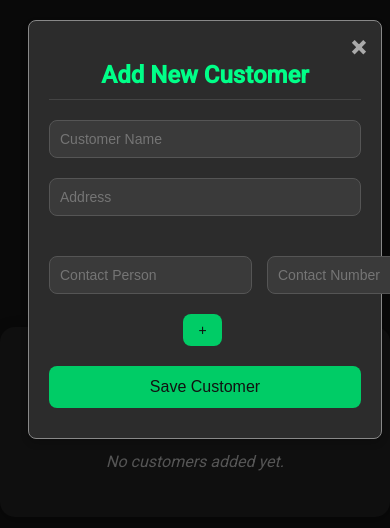
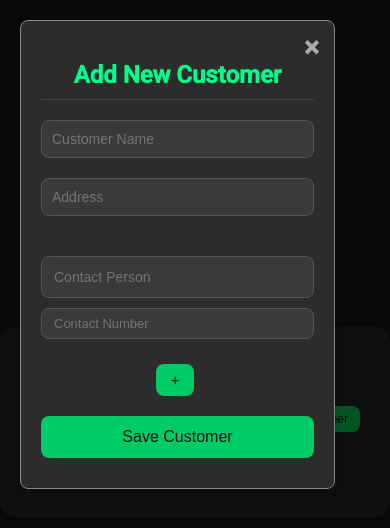
Before and after one commit to SloshZA/Work-Hours-Tracking, a plain HTML site: page customers.html in a window 390 px wide. Both pictures are taken after a click on the button "Add New Customer". Drawn offline with Linux system fonts and the light colour scheme.

Commit message:
styling updated

```diff
--- a/styles.css
+++ b/styles.css
@@ -497,8 +497,9 @@ input:focus, select:focus, textarea:focus {
     }
 
     .modal-content {
+        width: 70%;
         padding: 20px;
-        margin: 10px auto;
+        margin: 10px;
     }
 }
 
@@ -833,23 +834,29 @@ input:focus, select:focus, textarea:focus {
 #customerModal .contact-pair {
     display: flex;          /* Arrange items horizontally */
     align-items: center;    /* Vertically align items in the middle */
-    margin-bottom: 15px;    /* Increased slightly for better spacing between pairs */
+    margin-bottom: 10px;    /* Reduced margin between pairs */
+    gap: 10px;              /* Add gap between flex items (inputs and button) */
 }
 
-#customerModal .contact-pair .contactPerson {
-    flex: 1;                /* Allow input to grow */
+#customerModal .contact-pair .contactPerson,
+#customerModal .contact-pair .contactNumber {
+    flex: 1;                /* Allow inputs to grow and shrink */
+    min-width: 0;           /* Prevent flex items from overflowing */
     margin: 0;              /* Remove default margins */
-    width: auto;            /* Override default width */
-    margin-right: 15px;     /* Add space AFTER the person input */
+    box-sizing: border-box;
+    /* Inherit base padding/font-size or set defaults here */
+    padding: 12px; /* Example default from base input style */
+    font-size: 14px; /* Example default */
 }
 
+/* NEW: Reduce height of Contact Number input */
 #customerModal .contact-pair .contactNumber {
-    flex: 1;                /* Allow input to grow */
-    margin: 0;              /* Remove default margins */
-    width: auto;            /* Override default width */
-    margin-right: 10px;     /* Add space AFTER the number input (before button) */
+    padding-top: 7px;    /* Reduced top padding */
+    padding-bottom: 7px; /* Reduced bottom padding */
+    font-size: 13px;     /* Optionally reduce font size slightly */
 }
 
+/* No changes needed for the remove button styles */
 #customerModal .contact-pair .btn-remove-contact {
     flex-shrink: 0;         /* Prevent button from shrinking */
     width: auto;            /* Allow button to size based on content */
@@ -862,6 +869,7 @@ input:focus, select:focus, textarea:focus {
     border-radius: 4px;
     cursor: pointer;
     margin: 0;              /* Remove default margins */
+    align-self: center;     /* Ensure button aligns vertically */
 }
 
 #customerModal .contact-pair .btn-remove-contact:hover {
@@ -1046,3 +1054,23 @@ input:focus, select:focus, textarea:focus {
     background-color: #f44336; /* Red */
     color: white;
 }
+
+/* Adjust customer modal layout for mobile */
+@media screen and (max-width: 600px) {
+    #customerModal .contact-pair {
+        flex-direction: column; /* Stack items vertically */
+        align-items: stretch; /* Make inputs full width */
+        gap: 5px;             /* Reduce gap for vertical layout */
+        margin-bottom: 15px;  /* Add slightly more space below stacked pair */
+    }
+    #customerModal .contact-pair .contactPerson,
+    #customerModal .contact-pair .contactNumber {
+        margin-right: 0;      /* Remove right margin in stacked layout */
+        margin-bottom: 5px;   /* Add space below inputs */
+    }
+     #customerModal .contact-pair .btn-remove-contact {
+        align-self: flex-end; /* Keep remove button to the right */
+        margin-top: -35px;    /* Adjust position relative to stacked inputs */
+        margin-right: 5px;    /* Add a small right margin */
+     }
+}
```
